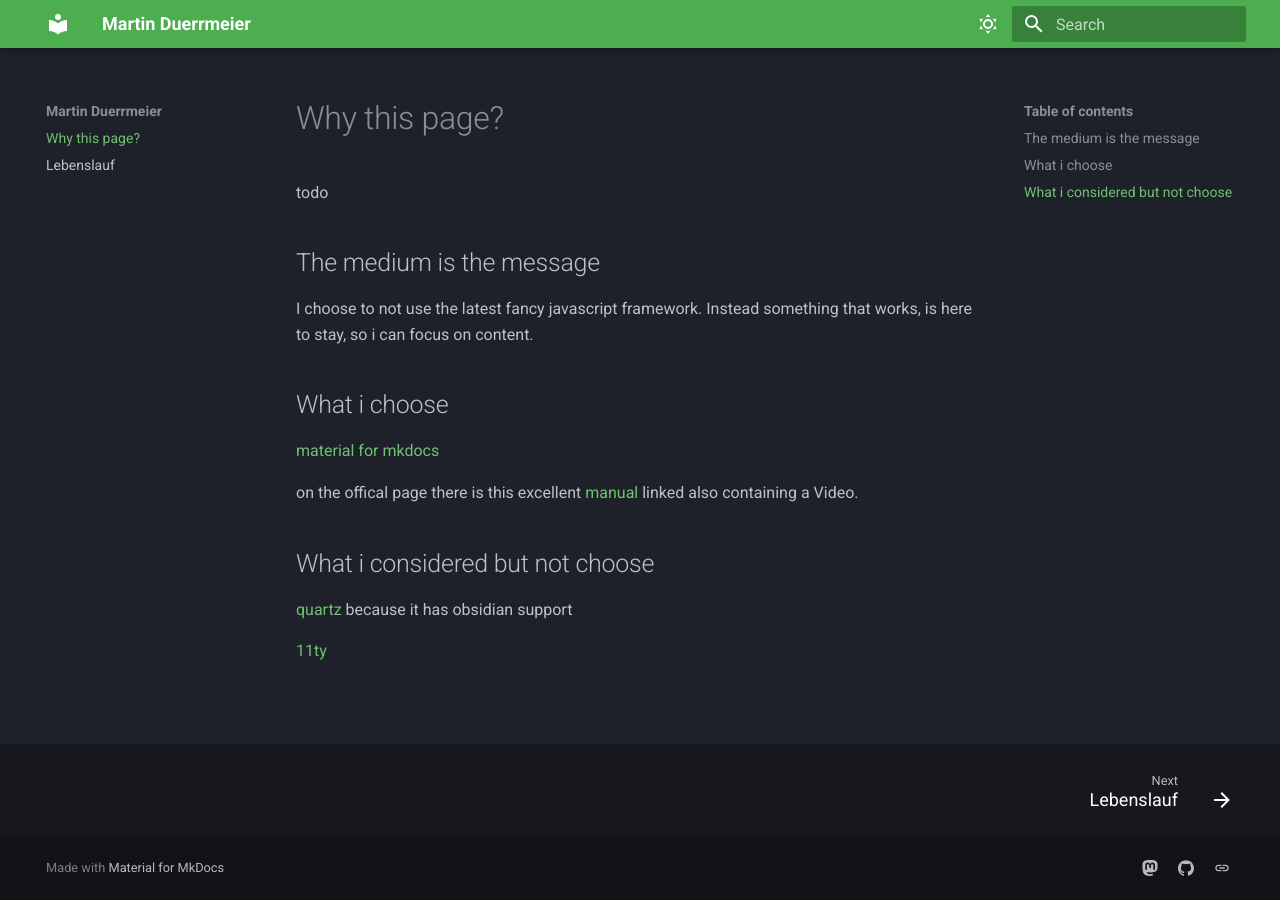
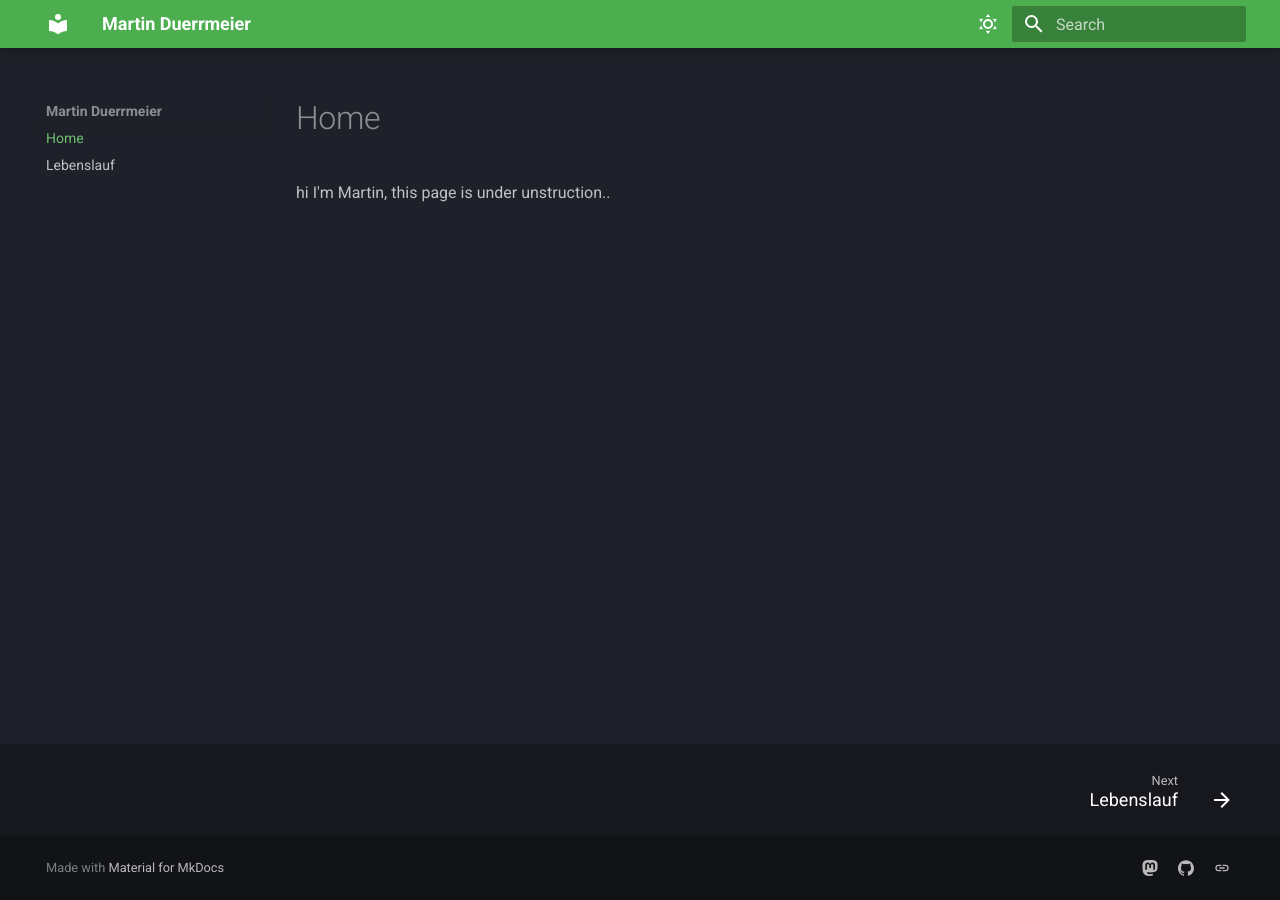
Before and after one commit to md42/martinduerrmeier.com, an MkDocs documentation site: the page built from docs/index.md, in a window 1280 px wide. Built offline with MkDocs 1.6.1 and Material for MkDocs 9.7.7, drawn with Linux system fonts in a browser that asks for light colours.

Commit message:
start from scratch

```diff
--- a/docs/index.md
+++ b/docs/index.md
@@ -1,19 +1,3 @@
-# Why this page?
+# Home
 
-todo
-
-## The medium is the message
-
-I choose to not use the latest fancy javascript framework. Instead something that works, is here to stay, so i can focus on content.
-
-## What i choose
-
-[material for mkdocs](https://squidfunk.github.io/mkdocs-material/)
-
-on the offical page there is this excellent [manual](https://jameswillett.dev/getting-started-with-material-for-mkdocs) linked also containing a Video.
-
-## What i considered but not choose
-
-[quartz](https://quartz.jzhao.xyz/) because it has obsidian support
-
-[11ty](https://www.11ty.dev/)
+hi I'm Martin, this page is under unstruction..
```
